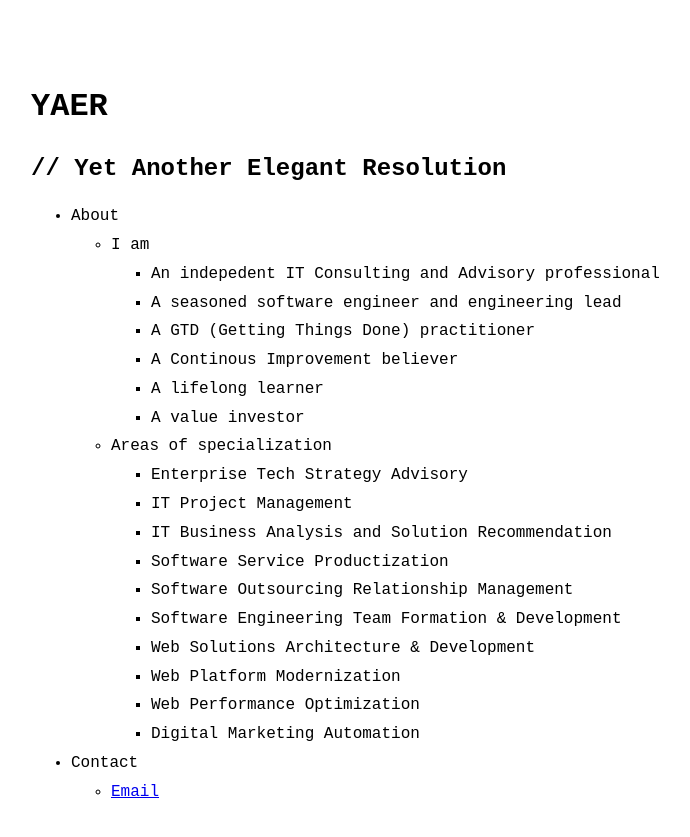
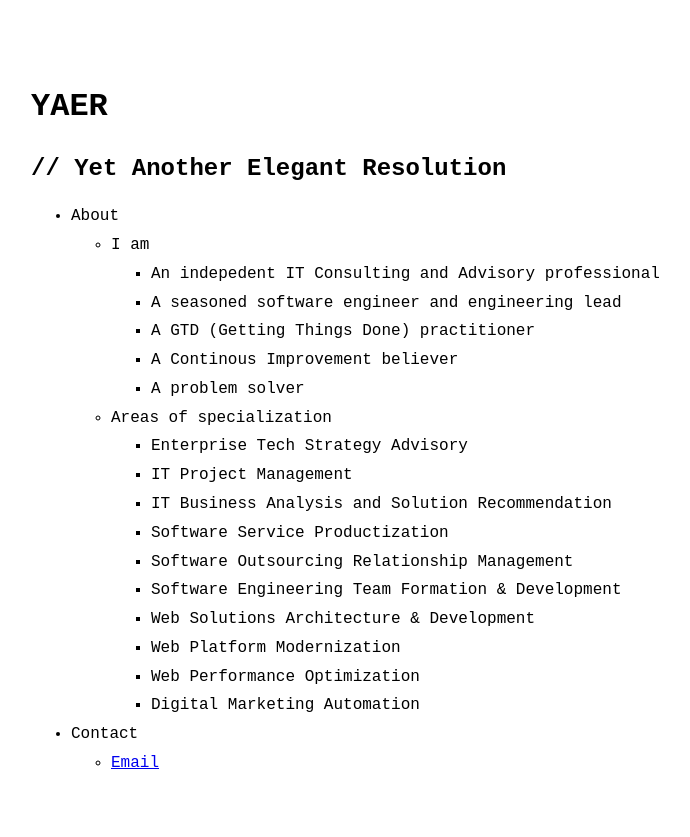
Before and after one commit to dotobe/yaer, a Jekyll site: the page built from index.md, in a window 1280 px wide. Shown: the top 837 px of the page, without its empty margins (289-979 px from the left). Built offline with Jekyll 4.4.1, drawn with Linux system fonts in a browser that asks for light colours.

Commit message:
update about

```diff
--- a/_data/menu.yml
+++ b/_data/menu.yml
@@ -10,8 +10,7 @@ entries:
         - title: A seasoned software engineer and engineering lead
         - title: A GTD (Getting Things Done) practitioner
         - title: A Continous Improvement believer
-        - title: A lifelong learner
-        - title: A value investor
+        - title: A problem solver
 
       - title: Areas of specialization
         entries:
```
